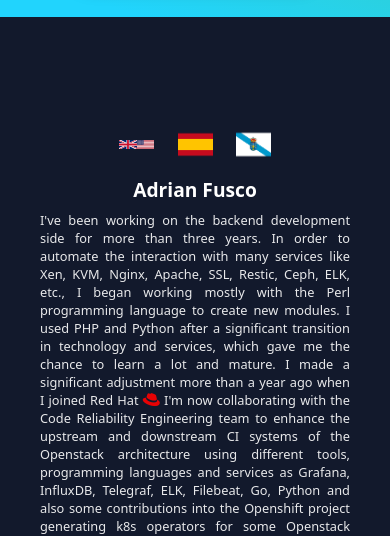
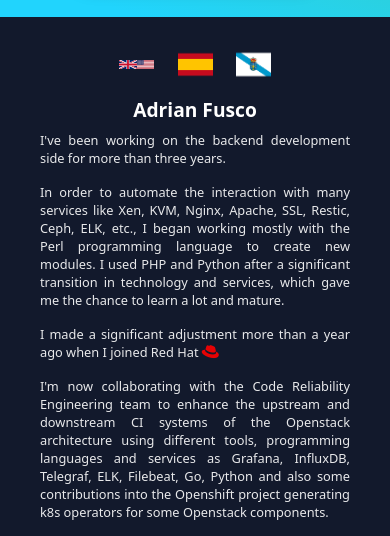
Before and after one commit to adrianfusco/adrianfusco.github.io, a plain HTML site: page index.html in a window 390 px wide. Shown: the part 328-864 px from the top of the page. Drawn offline with Linux system fonts and the light colour scheme.

Commit message:
Fix responsive portrait phone styles and others

```diff
--- a/css/style.css
+++ b/css/style.css
@@ -201,7 +201,7 @@
     }
 
     .about-right {
-        padding-top: 100px;
+        padding-top: 20px;
     }
 
     .about-btns {
@@ -215,26 +215,3 @@
         display: block;
     }
 }
-
-@import url(https://fonts.googleapis.com/css?family=Khula:700);
-
-body {
-    background: #111;
-}
-
-.hidden {
-    opacity: 0;
-}
-
-.console-container {
-    font-family: Khula;
-    font-size: 4em;
-    text-align: center;
-    color: white;
-}
-
-.console-underscore {
-    display: inline-block;
-    position: relative;
-    left: 10px;
-}
--- a/index.html
+++ b/index.html
@@ -47,10 +47,10 @@
         <img src="media/img/galician-flag.png" id="language-button" language="ga" onclick="changeLanguage(this)">
       </div>
       <h2>Adrian Fusco</h2>
-      <div class="about" id="welcomeText" w>
+      <div class="about" id="welcomeText">
       </div>
       <div class="about-btns">
-        <a href="media/CV_afuscoar_2022_10.pdf" class="btn btn-gradient">Resume / CV</a>
+        <a id="resumeText" href="media/CV_afuscoar_2022_10.pdf" class="btn btn-gradient"></a>
       </div>
       <div>
         <div id="text-terminal"></div>
--- a/script.js
+++ b/script.js
@@ -47,64 +47,68 @@ let reExecutionTimer = setTimeout(function tick() {
 const languages = {
     "en": {
         "welcomeText": `
-        I've been working on the backend development side for more than three years.
+        <p>I've been working on the backend development side for more than three years.</p>
 
-        In order to automate the interaction with many services like Xen, KVM, Nginx, Apache, SSL, Restic, Ceph, ELK,
+        <p>In order to automate the interaction with many services like Xen, KVM, Nginx, Apache, SSL, Restic, Ceph, ELK,
         etc., I began working mostly with the Perl programming language to create new modules. I used PHP and Python
-        after a significant transition in technology and services, which gave me the chance to learn a lot and mature.
+        after a significant transition in technology and services, which gave me the chance to learn a lot and mature.</p>
 
-        I made a significant adjustment more than a year ago when I joined Red Hat <i class="fab fa-redhat fa-lg"></i>
+        <p>I made a significant adjustment more than a year ago when I joined Red Hat <i class="fab fa-redhat fa-lg"></i></p>
 
-        I'm now collaborating with the Code Reliability Engineering team to enhance the upstream and downstream CI
+        <p>I'm now collaborating with the Code Reliability Engineering team to enhance the upstream and downstream CI
         systems of the Openstack architecture using different tools, programming languages and services as Grafana,
         InfluxDB, Telegraf, ELK, Filebeat, Go, Python and also some contributions into the Openshift project
-        generating k8s operators for some Openstack components.
+        generating k8s operators for some Openstack components.</p>
 
-        I started contributing to the Open Source community
-        `
+        <p>I started contributing to the Open Source community</p>
+        `,
+        "resumeText": "CV / Resume"
     },
     "es": {
         "welcomeText": `
-            He trabajado en el área de desarrollo backend for más de 3 años.
+            <p>He trabajado en el área de desarrollo backend for más de 3 años.</p>
 
-            Comencé trabajando principalmente con el lenguaje de programación Perl creando nuevos módulos para automatizar
+            <p>Comencé trabajando principalmente con el lenguaje de programación Perl creando nuevos módulos para automatizar
             la interacción con distintos servicios como Xen, KVM, Nginx, Apache, SSL, Restic, Ceph, ELK,
             etc. Gracias a una migración de toda la infraestructura tuve la oportunidad de realizar migraciones
-            de todos estos módulos usando PHP y Python principalmente.
+            de todos estos módulos usando PHP y Python principalmente.</p>
 
-            Hace más de un año hice un gran cambio cuando me uní a Red Hat <i class="fab fa-redhat fa-lg"></i>
+            <p>Hace más de un año hice un gran cambio cuando me uní a Red Hat <i class="fab fa-redhat fa-lg"></i></p>
 
-            Me encuentro colaborando con el equipo de Code Reliability Engineering realizando mejoras en el sistema de CI
+            <p>Me encuentro colaborando con el equipo de Code Reliability Engineering realizando mejoras en el sistema de CI
             de Openstack tanto en upstream como en downstream usando distintas herramientas, lenguajes de programación y
             servicios como Grafana, InfluxDB, Telegraf, ELK, Filebeat, Go, Python además de realizar algunas contribuciones
-            al proyecto de Openshift generando algunos operators en k8s para componentes de Openstack.
+            al proyecto de Openshift generando algunos operators en k8s para componentes de Openstack.</p>
 
-            He comenzado a contribuir a la comunidad Open Source.
+            <p>He comenzado a contribuir a la comunidad Open Source.</p>
         `,
+        "resumeText": "CV / Resumen"
     },
     "ga": {
         "welcomeText": `
-        Traballei na área de desenvolvemento backend por máis de 3 anos.
+        <p>Traballei na área de desenvolvemento backend por máis de 3 anos.
 
-        Comecei traballando principalmente coa linguaxe de programación Perl creando novos módulos para automatizar
+        <p>Comecei traballando principalmente coa linguaxe de programación Perl creando novos módulos para automatizar
         a interacción con distintos servizos como Xen, KVM, Nginx, Apache, SSL, Restic, Ceph, ELK,
         etc. Grazas a unha migración de toda a infraestrutura tiven a oportunidade de realizar migracións
-        de todos estes módulos usando PHP e Python principalmente.
+        de todos estes módulos usando PHP e Python principalmente. </p>
 
-        Fai máis dun ano fixen un gran cambio cando me unín a Red Hat <i class="fab fa-redhat fa-lg"></i>
+        <p>Fai máis dun ano fixen un gran cambio cando me unín a Red Hat <i class="fab fa-redhat fa-lg"></i> </p>
 
-        Atópome colaborando co equipo de Code Reliability Engineering realizando melloras no sistema de CI
+        <p>Atópome colaborando co equipo de Code Reliability Engineering realizando melloras no sistema de CI
         de Openstack tanto en upstream como en downstream usando distintas ferramentas, linguaxes de programación e
         servizos como Grafana, InfluxDB, Telegraf, ELK, Filebeat, Go, Python ademais de realizar algunhas contribucións
-        ao proxecto de Openshift xerando algúns operators en k8s para compoñentes de Openstack.
+        ao proxecto de Openshift xerando algúns operators en k8s para compoñentes de Openstack. </p>
 
-        Comecei a contribuír á comunidade Open source.
+        <p>Comecei a contribuír á comunidade Open source.</p>
         `,
+        "resumeText": "CV / Resumen"
     }
 }
 
 // Put english language by default
-document.getElementById("welcomeText").innerHTML = "<p>" + languages["en"]["welcomeText"] + "<p>";
+document.getElementById("welcomeText").innerHTML = languages["en"]["welcomeText"];
+document.getElementById("resumeText").innerHTML = languages["en"]["resumeText"];
 
 // Change language based on the user choice and the text received by the attribute 'language'
 function changeLanguage(element) {
@@ -112,7 +116,7 @@ function changeLanguage(element) {
     Object.keys(languages).forEach((languageKey) => {
         if (languageSelected === languageKey) {
             Object.keys(languages[languageKey]).forEach((key) => {
-                document.getElementById(key).innerHTML = "<p>" + languages[languageKey][key] + "<p>";
+                document.getElementById(key).innerHTML = languages[languageKey][key];
             })
         }
     })
```
